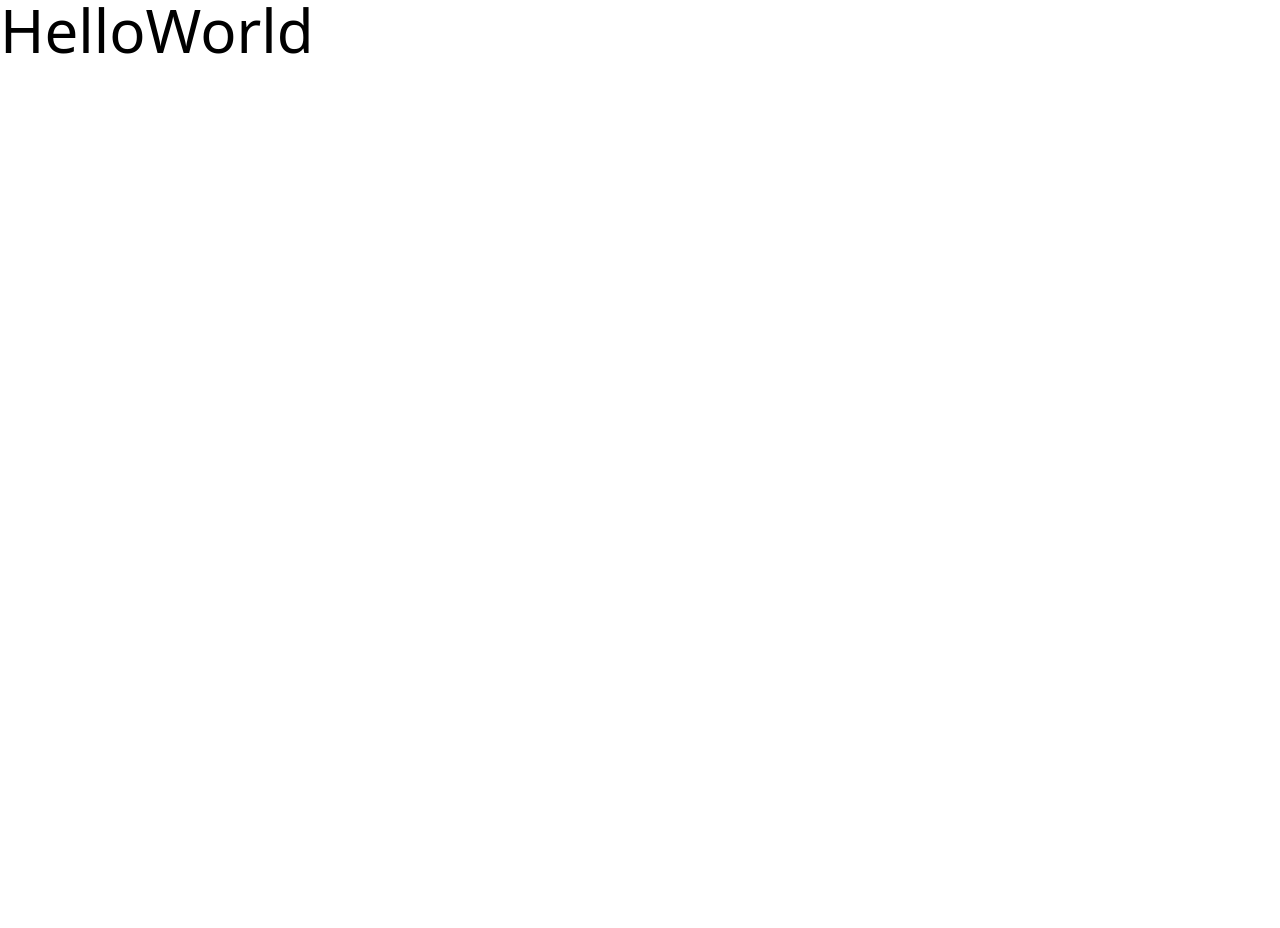
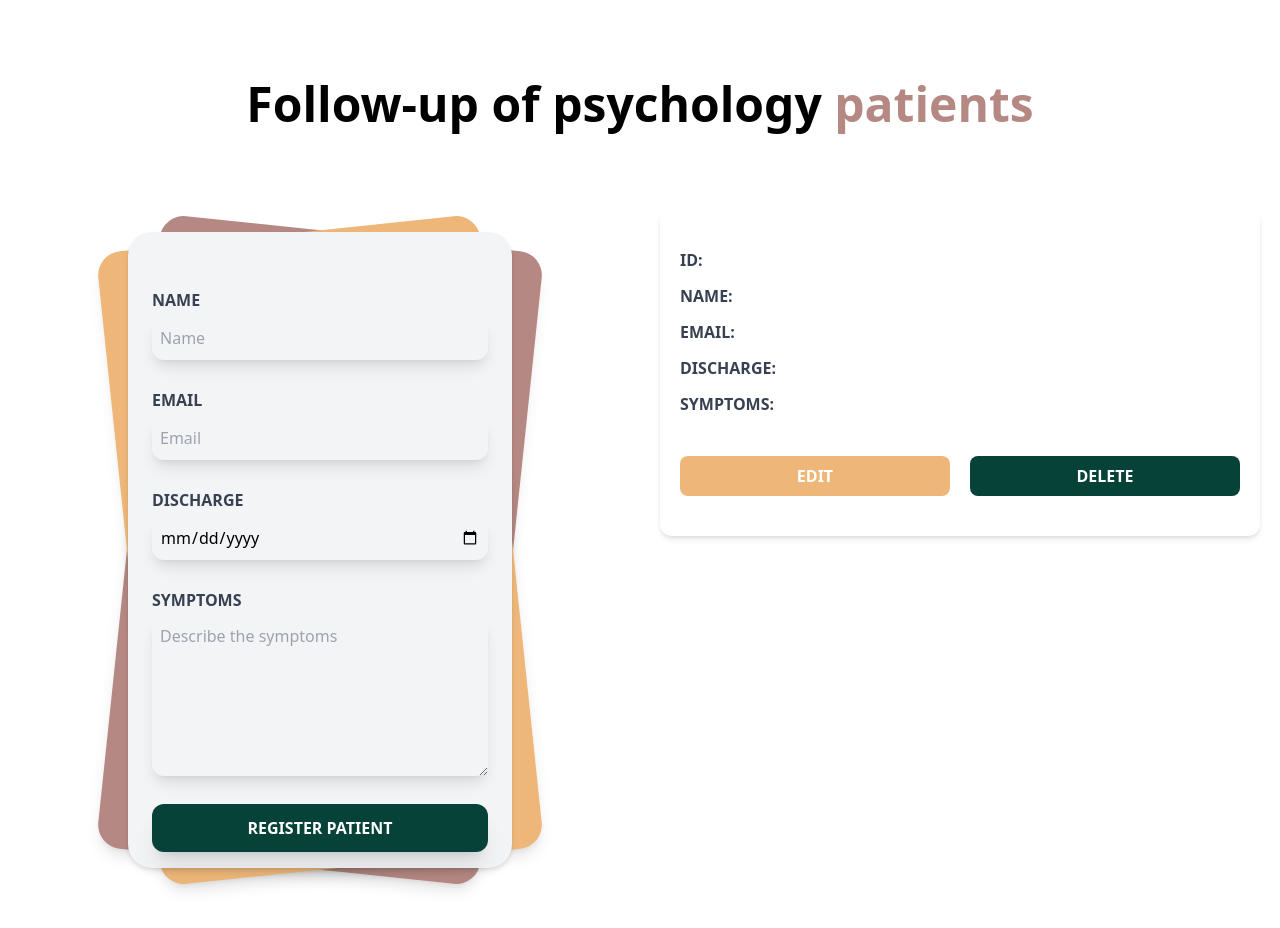
Before and after one commit to MigPorteroDevelop/Psychology-patients, a Vue app: page / in a window 1280 px wide. Shown: the top 928 px of the page. Before the commit the page ends 800 px from the top, so only its background shows below. Built offline with nearby package versions, Linux system fonts and the light colour scheme.

Commit message:
Form & Patient cards

```diff
--- a/src/App.vue
+++ b/src/App.vue
@@ -1,7 +1,20 @@
 <script setup>
-import HelloWorld from './components/HelloWorld.vue'
+import Header from './components/Header.vue';
+import Form from './components/Form.vue';
+import Patient from './components/Patient.vue';
 </script>
 
 <template>
-  <h1 class="text-6xl">HelloWorld</h1>
+  <div class="container mx-auto mt-20">
+    <div class="mb-10">
+      <Header />
+    </div>
+    <div class=" md:flex">
+      <Form />
+
+      <div class="md:w-1/2 md:h-screen overflow-y-scroll mx-auto">
+        <Patient />
+      </div>
+    </div>
+  </div>
 </template>
--- /dev/null
+++ b/src/components/Form.vue
@@ -0,0 +1,58 @@
+<script setup>
+</script>
+
+<template>
+  <div class="md:w-1/2">
+    <div class="font-sans">
+      <div class="relative min-h-screen flex flex-col items-center py-16">
+        <div class="relative sm:max-w-sm w-full">
+          <div class="card bg-color1 shadow-lg w-full h-full rounded-3xl absolute transform rotate-6"></div>
+          <div class="card bg-color2 shadow-lg w-full h-full rounded-3xl absolute transform -rotate-6"></div>
+          <div class="relative w-full rounded-3xl px-6 py-4 bg-gray-100 shadow-md">
+
+            <form method="#" action="#" class="mt-10">
+              <div>
+                <label for="name" class="block text-gray-700 uppercase font-bold">
+                  Name
+                </label>
+                <input type="text" placeholder="Name"
+                  class="mt-1 p-2 block w-full border-none bg-gray-100 h-11 rounded-xl shadow-lg hover:bg-blue-100 focus:bg-blue-100 focus:ring-0">
+              </div>
+
+              <div class="mt-7">
+                <label for="email" class="block text-gray-700 uppercase font-bold">
+                  Email
+                </label>
+                <input type="email" placeholder="Email"
+                  class="mt-1 p-2 block w-full border-none bg-gray-100 h-11 rounded-xl shadow-lg hover:bg-blue-100 focus:bg-blue-100 focus:ring-0">
+              </div>
+
+              <div class="mt-7">
+                <label for="discharge" class="block text-gray-700 uppercase font-bold">
+                  Discharge
+                </label>
+                <input type="date"
+                  class="mt-1 p-2 block w-full border-none bg-gray-100 h-11 rounded-xl shadow-lg hover:bg-blue-100 focus:bg-blue-100 focus:ring-0">
+              </div>
+
+              <div class="mt-7">
+                <label for="symptoms" class="block text-gray-700 uppercase font-bold">
+                  Symptoms
+                </label>
+                <textarea type="text" placeholder="Describe the symptoms"
+                  class="mt-1 p-2 h-40 block w-full border-none bg-gray-100 rounded-xl shadow-lg hover:bg-blue-100 focus:bg-blue-100 focus:ring-0" />
+              </div>
+
+              <div class="mt-7">
+                <button
+                  class="bg-color3 uppercase font-bold w-full py-3 rounded-xl text-white shadow-xl hover:shadow-inner focus:outline-none transition duration-500 ease-in-out transform hover:-translate-x hover:scale-105">
+                  Register patient
+                </button>
+              </div>
+            </form>
+          </div>
+        </div>
+      </div>
+    </div>
+  </div>
+</template>
--- /dev/null
+++ b/src/components/Header.vue
@@ -0,0 +1,5 @@
+<template>
+  <h1 class="font-black text-5xl text-center">Follow-up of psychology
+    <span class="text-color1">patients</span>
+  </h1>
+</template>
--- a/src/components/HelloWorld.vue
+++ /dev/null
@@ -1,40 +0,0 @@
-<script setup>
-import { ref } from 'vue'
-
-defineProps({
-  msg: String,
-})
-
-const count = ref(0)
-</script>
-
-<template>
-  <h1>{{ msg }}</h1>
-
-  <div class="card">
-    <button type="button" @click="count++">count is {{ count }}</button>
-    <p>
-      Edit
-      <code>components/HelloWorld.vue</code> to test HMR
-    </p>
-  </div>
-
-  <p>
-    Check out
-    <a href="https://vuejs.org/guide/quick-start.html#local" target="_blank"
-      >create-vue</a
-    >, the official Vue + Vite starter
-  </p>
-  <p>
-    Install
-    <a href="https://github.com/vuejs/language-tools" target="_blank">Volar</a>
-    in your IDE for a better DX
-  </p>
-  <p class="read-the-docs">Click on the Vite and Vue logos to learn more</p>
-</template>
-
-<style scoped>
-.read-the-docs {
-  color: #888;
-}
-</style>
--- /dev/null
+++ b/src/components/Patient.vue
@@ -0,0 +1,47 @@
+<script setup>
+</script>
+
+<template>
+
+  <div class="mx-5 my-10 bg-white shadow-md px-5 py-10 rounded-xl">
+    <p class="font-bold mb-3 text-gray-700 uppercase">ID:
+      <span class="font-normal normal-case">
+
+      </span>
+    </p>
+
+    <p class="font-bold mb-3 text-gray-700 uppercase">Name:
+      <span class="font-normal normal-case">
+
+      </span>
+    </p>
+
+    <p class="font-bold mb-3 text-gray-700 uppercase">Email:
+      <span class="font-normal normal-case">
+
+      </span>
+    </p>
+
+    <p class="font-bold mb-3 text-gray-700 uppercase">Discharge:
+      <span class="font-normal normal-case">
+
+      </span>
+    </p>
+
+    <p class="font-bold mb-3 text-gray-700 uppercase">Symptoms:
+      <span class="font-normal normal-case">
+
+      </span>
+    </p>
+
+    <div class="grid md:grid-cols-2 gap-5 mt-10">
+      <button type="button"
+        class="block w-full py-2 px-10 bg-color2 hover:shadow-inner focus:outline-none transition duration-500 ease-in-out transform hover:-translate-x hover:scale-105 text-white font-bold uppercase rounded-lg">
+        Edit</button>
+
+      <button type="button"
+        class="block w-full py-2 px-10 bg-color3 hover:shadow-inner focus:outline-none transition duration-500 ease-in-out transform hover:-translate-x hover:scale-105 text-white font-bold uppercase rounded-lg">
+        Delete</button>
+    </div>
+  </div>
+</template>
--- a/tailwind.config.js
+++ b/tailwind.config.js
@@ -5,7 +5,14 @@ export default {
     "./src/**/*.{vue,js,ts,jsx,tsx}"
   ],
   theme: {
-    extend: {},
+    extend: {
+      colors: {
+        color1: '#b58883',
+        color2: '#eeb779',
+        color3: '#064237',
+        bgcolor: '#e0d8d6'
+      }
+    },
   },
   plugins: [],
 };
```
